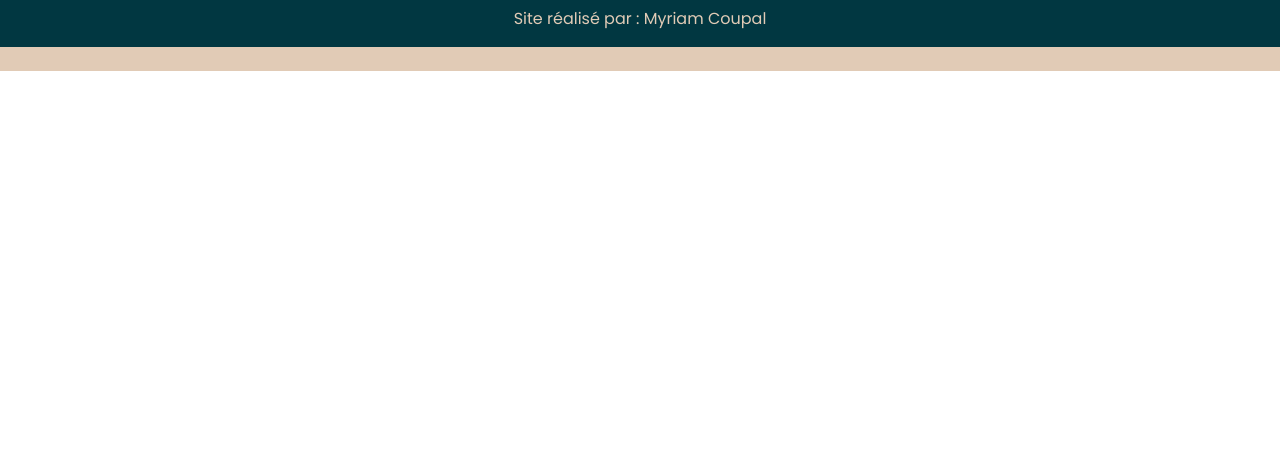
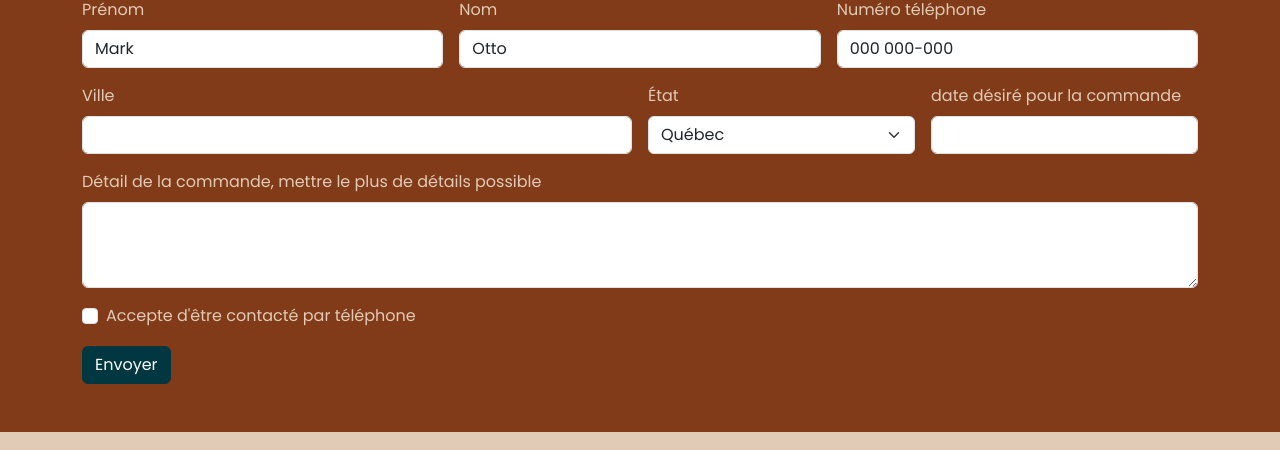
Before and after one commit to myriamcoupal/ProjetSynth-se_CoupalMyriam, a website: page commandes.html in a window 1280 px wide. Shown: the part 404-854 px from the top of the page. Before the commit the page ends 800 px from the top, so only its background shows below. Drawn offline with nearby package versions, Linux system fonts and the light colour scheme; files that its build step writes are made by us from their sources; a web font is replaced by a local one.

Commit message:
Début ajout page commande

```diff
--- a/commandes.html
+++ b/commandes.html
@@ -45,7 +45,76 @@
 			</div>
 		</nav>
 	</header>
-	<main>
+	<main class="bg-success">
+		<h1 class="container text-center text-light custom-title py-5">Commandes personalisée</h1>
+		<section class="container py-5">
+			<form class="row g-3 needs-validation text-light" novalidate>
+				<div class="col-md-4">
+				  <label for="validationCustom01" class="form-label">Prénom</label>
+				  <input type="text" class="form-control" id="validationCustom01" value="Mark" required>
+				  <div class="valid-feedback">
+					Parfait!
+				  </div>
+				</div>
+				<div class="col-md-4">
+				  <label for="validationCustom02" class="form-label">Nom</label>
+				  <input type="text" class="form-control" id="validationCustom02" value="Otto" required>
+				  <div class="valid-feedback">
+					Parfait!
+				  </div>
+				</div>
+				<div class="col-md-4">
+				  <label for="validationCustomNumber" class="form-label">Numéro téléphone</label>
+				  <input type="text" class="form-control" id="validationCustom02" value="000 000-000" required>
+				  <div class="valid-feedback">
+					Parfais!
+				  </div>
+				  </div>
+				</div>
+				<div class="col-md-6">
+				  <label for="validationCustom03" class="form-label">Ville</label>
+				  <input type="text" class="form-control" id="validationCustom03" required>
+				  <div class="invalid-feedback">
+					Fournir une ville valide.
+				  </div>
+				</div>
+				<div class="col-md-3">
+				  <label for="validationCustom04" class="form-label">État</label>
+				  <select class="form-select" id="validationCustom04" required>
+					<option selected disabled value="">Québec</option>
+					<option>Californie</option>
+					<option>Hawaï</option>
+					<option>Indiana</option>
+					<option>Nevada</option>
+				  </select>
+				  <div class="invalid-feedback">
+					Fournir un état valide.
+				  </div>
+				</div>
+				<div class="col-md-3">
+				  <label for="validationCustom05" class="form-label">date désiré pour la commande</label>
+				  <input type="text" class="form-control" id="validationCustom05" required>
+				</div>
+				<div class="col-12">
+					<div class="mb-3">
+						<label for="exampleFormControlTextarea1" class="form-label">Détail de la commande, mettre le plus de détails possible</label>
+						<textarea class="form-control" id="exampleFormControlTextarea1" rows="3"></textarea>
+					  </div>
+				  <div class="form-check">
+					<input class="form-check-input" type="checkbox" value="" id="invalidCheck" required>
+					<label class="form-check-label" for="invalidCheck">
+					  Accepte d'être contacté par téléphone
+					</label>
+					<div class="invalid-feedback">
+					  Vous devez accepté d'être contacté avant d'envoyer.
+					</div>
+				  </div>
+				</div>
+				<div class="col-12">
+				  <button class="btn btn-primary" type="submit">Envoyer</button>
+				</div>
+			  </form>
+		</section>
 
 	</main>
 	<footer class="bg-light py-4 text-success">
--- a/style/sass/custom-bootstrap.scss
+++ b/style/sass/custom-bootstrap.scss
@@ -26,3 +26,6 @@ body {
 h1, h2, h3 {
   font-family: $heading-font;
 }
+.custom-title {
+  font-family: 'Pacifico', sans-serif;
+}
```
Also changed, not shown: index.js (added, +17 -0 lines).
